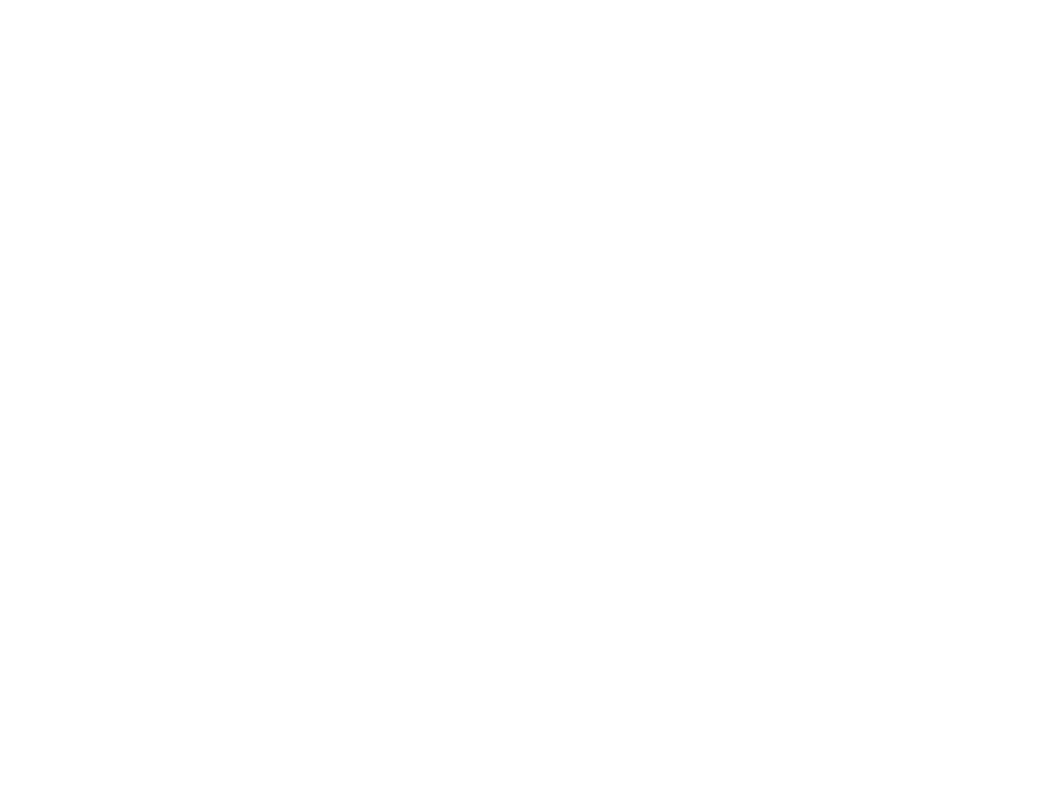
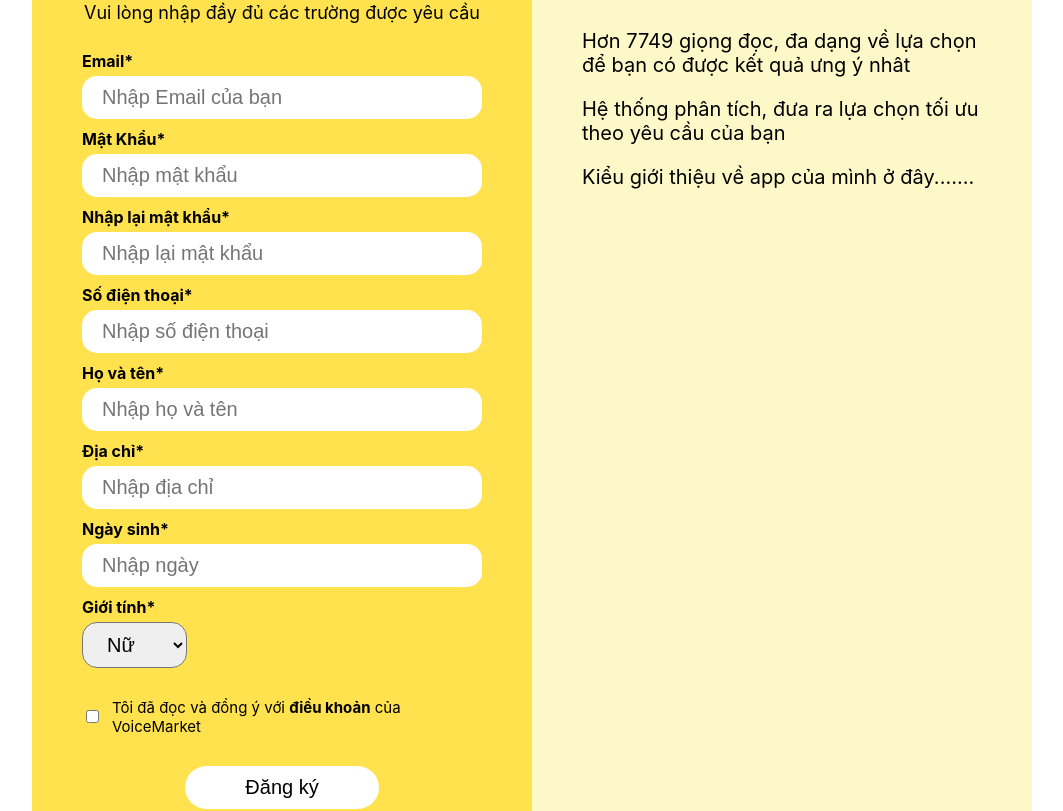
Before and after one commit to nhl511/voice-project-client, a React (Create React App) app: page /register in a window 1280 px wide. Before the commit this address had no page. Shown: the part 253-1064 px from the top of the page, without its empty margins (108-1171 px from the left). Before the commit the page ends 800 px from the top, so only its background shows below. Built offline with nearby package versions, Linux system fonts and the light colour scheme.

Commit message:
2nd-commit

```diff
--- a/src/App.js
+++ b/src/App.js
@@ -5,6 +5,7 @@
 import { Outlet, RouterProvider, createBrowserRouter } from "react-router-dom";
 import Login from "./pages/login/Login";
 import Home from "./pages/home/Home";
+import Register from "./pages/register/Register";
 const App = () => {
   const Layout = () => {
     return (
@@ -29,6 +30,79 @@
           path: "/login",
           element: <Login />,
         },
+        {
+          path: "/register",
+          element: (
+            <Register title={"TẠO TÀI KHOẢN GIỌNG ĐỌC"}>
+              <div className="col-item">
+                <span>Email*</span>
+                <input type="email" placeholder="Nhập Email của bạn" />
+              </div>
+              <div className="col-item">
+                <span>Mật Khẩu*</span>
+                <input type="password" placeholder="Nhập mật khẩu" />
+              </div>
+              <div className="col-item">
+                <span>Nhập lại mật khẩu*</span>
+                <input type="password" placeholder="Nhập lại mật khẩu" />
+              </div>
+              <div className="col-item">
+                <span>Số điện thoại*</span>
+                <input type="text" placeholder="Nhập số điện thoại" />
+              </div>
+              <div className="col-item">
+                <span>Họ và tên*</span>
+                <input type="text" placeholder="Nhập họ và tên" />
+              </div>
+              <div className="col-item">
+                <span>Địa chỉ*</span>
+                <input type="text" placeholder="Nhập địa chỉ" />
+              </div>
+              <div className="col-item">
+                <span>Ngày sinh*</span>
+                <input type="text" placeholder="Nhập ngày" />
+              </div>
+              <div className="col-item">
+                <span>Giới tính*</span>
+                <select name="" id="">
+                  <option value="">Nữ</option>
+                  <option value="">Nam</option>
+                </select>
+              </div>
+            </Register>
+          ),
+        },
+        {
+          path: "/register2",
+          element: (
+            <Register title={"TẠO TÀI KHOẢN TUYỂN DỤNG"}>
+              <div className="col-item">
+                <span>Email*</span>
+                <input type="email" placeholder="Nhập Email của bạn" />
+              </div>
+              <div className="col-item">
+                <span>Mật Khẩu*</span>
+                <input type="password" placeholder="Nhập mật khẩu" />
+              </div>
+              <div className="col-item">
+                <span>Nhập lại mật khẩu*</span>
+                <input type="password" placeholder="Nhập lại mật khẩu" />
+              </div>
+              <div className="col-item">
+                <span>Số điện thoại*</span>
+                <input type="text" placeholder="Nhập số điện thoại" />
+              </div>
+              <div className="col-item">
+                <span>Tên doanh nghiệp*</span>
+                <input type="text" placeholder="Nhập tên doanh nghiệp" />
+              </div>
+              <div className="col-item">
+                <span>Địa chỉ*</span>
+                <input type="text" placeholder="Nhập địa chỉ" />
+              </div>
+            </Register>
+          ),
+        },
       ],
     },
   ]);
--- /dev/null
+++ b/src/pages/register/Register.css
@@ -0,0 +1,93 @@
+.register {
+  display: flex;
+  justify-content: center;
+  font-size: 20px;
+}
+.register .register-container {
+  display: flex;
+  justify-content: center;
+}
+.register .register-container .register-card {
+  padding: 50px;
+  display: flex;
+  width: 1000px;
+}
+
+.register .register-container .register-card .left {
+  display: flex;
+  flex-direction: column;
+  gap: 10px;
+  background: #ffe24d;
+  padding: 50px;
+  flex: 1;
+}
+.register .register-container .register-card .left .col-item {
+  display: flex;
+  gap: 5px;
+  flex-direction: column;
+  justify-content: center;
+}
+.register .register-container .register-card .left .col-item span {
+  font-weight: bold;
+  font-size: 16px;
+}
+.register .register-container .register-card .left .center-item {
+  display: flex;
+  flex-direction: column;
+  align-items: center;
+}
+.register .register-container .register-card .left .center-item p {
+  margin-top: 0;
+  font-size: 18px;
+}
+
+.register .register-container .register-card .left .col-item input {
+  padding: 10px 20px;
+  border-radius: 15px;
+  font-size: 20px;
+  border: none;
+}
+.register .register-container .register-card .left .col-item select {
+  padding: 10px 20px;
+  border-radius: 15px;
+  width: max-content;
+  font-size: 20px;
+}
+.register .register-container .register-card .left .row-item {
+  display: flex;
+  gap: 10px;
+  align-items: center;
+  margin-top: 20px;
+}
+.register .register-container .register-card .left .row-item span {
+  font-size: 15px;
+}
+.register .register-container .register-card .left .button {
+  margin-top: 20px;
+  display: flex;
+  justify-content: center;
+}
+
+.register .register-container .register-card .left .button button {
+  font-size: 20px;
+  padding: 10px 60px;
+  border: none;
+  background: white;
+  border-radius: 50px;
+  cursor: pointer;
+}
+.register .register-container .register-card .right {
+  background: #fdf8c8;
+  padding: 50px;
+  flex: 1;
+}
+.register .register-container .register-card .right .center-item {
+  display: flex;
+  justify-content: center;
+}
+
+.register .register-container .register-card .right .col-item {
+  display: flex;
+  flex-direction: column;
+  gap: 20px;
+}
--- /dev/null
+++ b/src/pages/register/Register.js
@@ -0,0 +1,46 @@
+import React from "react";
+import "./Register.css";
+
+const Register = ({ title, children }) => {
+  return (
+    <div className="register">
+      <div className="register-container">
+        <div className="register-card">
+          <div className="left">
+            <div className="center-item">
+              <h3>{title}</h3>
+              <p>Vui lòng nhập đầy đủ các trường được yêu cầu</p>
+            </div>
+            {children}
+            <div className="row-item">
+              <input type="checkbox" />
+              <span>
+                Tôi đã đọc và đồng ý với <b>điều khoản</b> của VoiceMarket
+              </span>
+            </div>
+            <div className="button">
+              <button>Đăng ký</button>
+            </div>
+          </div>
+          <div className="right">
+            <div className="center-item">
+              <h1>VOICE MARKET</h1>
+            </div>
+            <div className="col-item">
+              <span>
+                Hơn 7749 giọng đọc, đa dạng về lựa chọn để bạn có được kết quả
+                ưng ý nhât
+              </span>
+              <span>
+                Hệ thống phân tích, đưa ra lựa chọn tối ưu theo yêu cầu của bạn
+              </span>
+              <span>Kiểu giới thiệu về app của mình ở đây.......</span>
+            </div>
+          </div>
+        </div>
+      </div>
+    </div>
+  );
+};
+
+export default Register;
```
